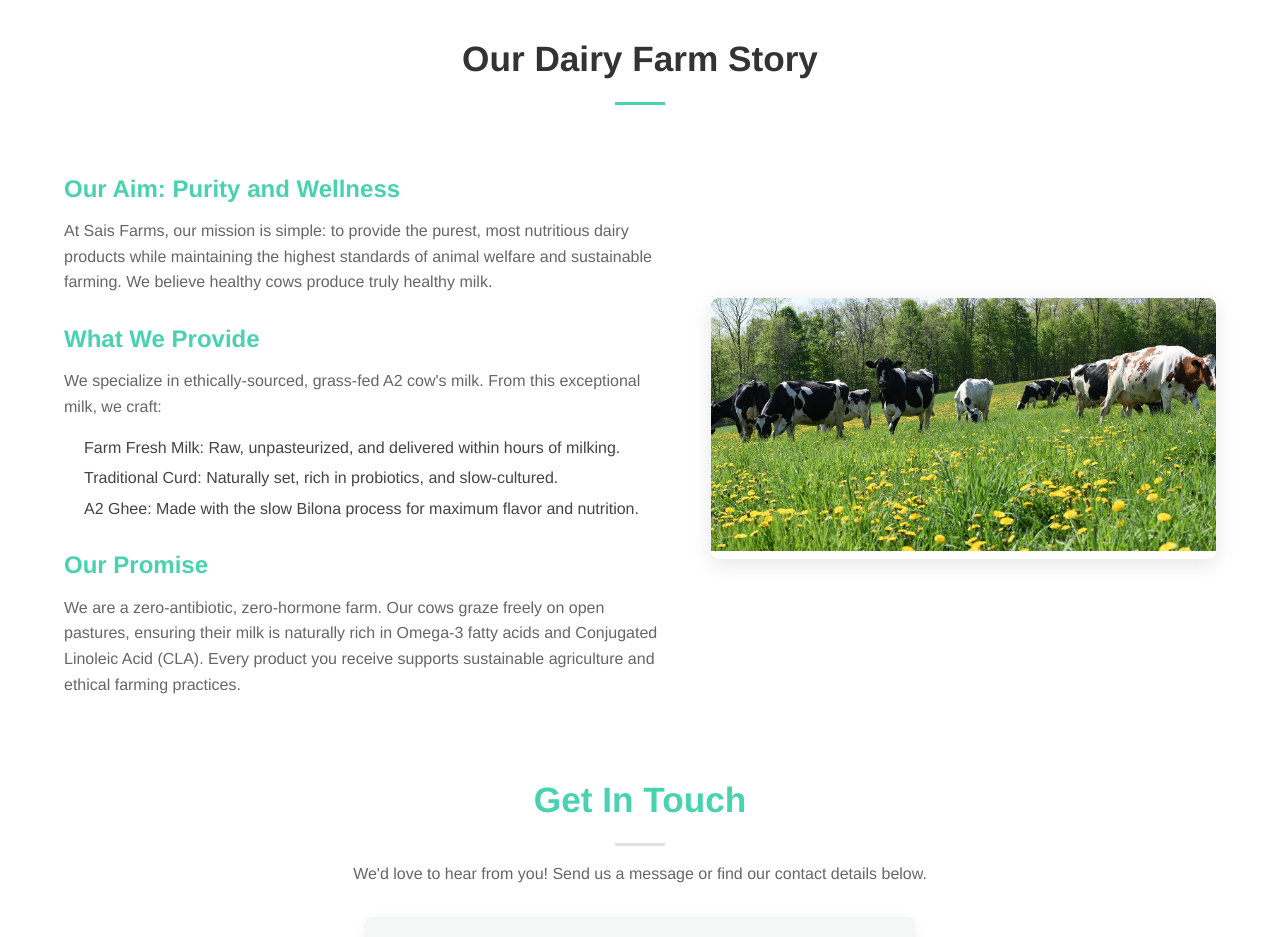
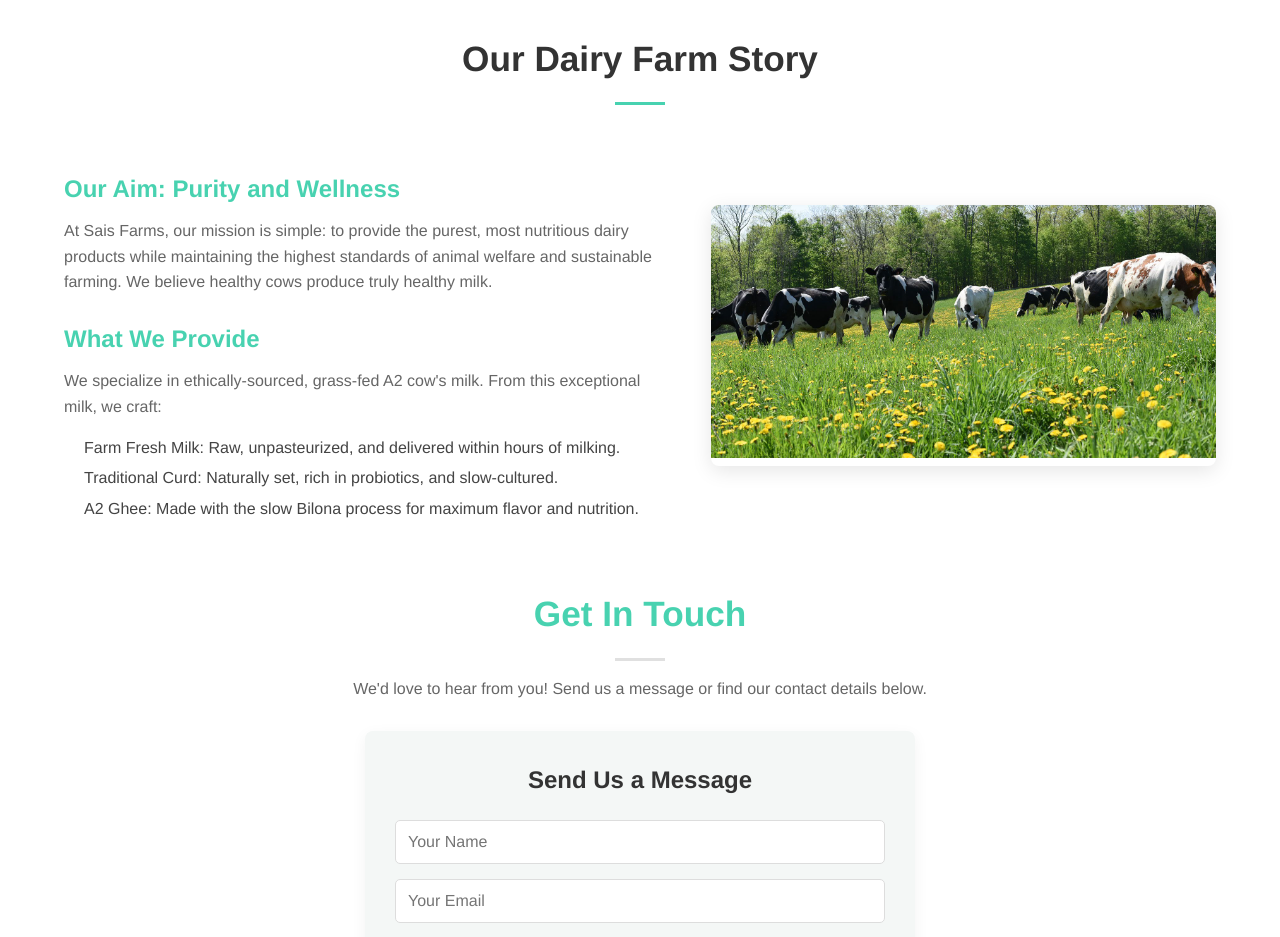
Before and after one commit to srisatyasai136/farm_product, a Django app: page / in a window 1280 px wide. Shown: the part 1208-2145 px from the top of the page. Run offline with Django 5.2, Linux system fonts and the light colour scheme.

Commit message:
Update base1.html

```diff
--- a/accounts/templates/accounts/base1.html
+++ b/accounts/templates/accounts/base1.html
@@ -84,9 +84,7 @@
                     <li>A2 Ghee: Made with the slow Bilona process for maximum flavor and nutrition.</li>
                 </ul>
 
-                <h3>Our Promise</h3>
-                <p>We are a zero-antibiotic, zero-hormone farm. Our cows graze freely on open pastures, ensuring their milk is naturally rich in Omega-3 fatty acids and Conjugated Linoleic Acid (CLA). Every product you receive supports sustainable agriculture and ethical farming practices.</p>
-            </div>
+                  </div>
 
             <div class="farm-image-container">
                 <img src="{% static 'images/cows.jpg' %}" alt="Fresh Milk Product">
```
